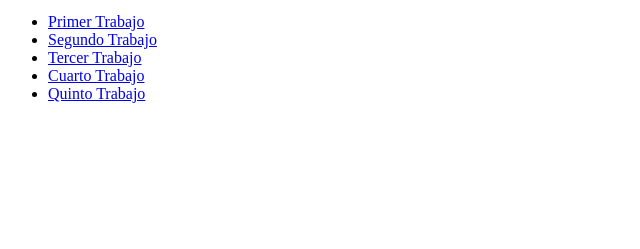
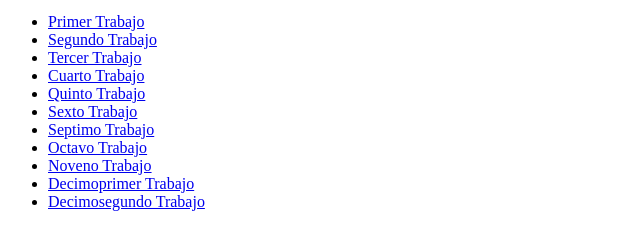
Before and after one commit to celesteleguizamon/plataformas-moviles-entregas, a plain HTML site: page index.html in a window 1280 px wide. Shown: the part 101-350 px from the top of the page, without its empty margins (0-640 px from the left). Drawn offline with Linux system fonts and the light colour scheme.

Commit message:
Update links to trabajos prácticos in index.html

```diff
--- a/index.html
+++ b/index.html
@@ -9,10 +9,16 @@
     <h1>Trabajos Practicos</h1>
      <p>Listado de trabajos prácticos para la materia Plataformas Móviles</p>
      <ul>
-       <li><a href="tp-1/index.html">Primer Trabajo</a></li>
-       <li><a href="tp-2/index.html">Segundo Trabajo</a></li>
-       <li><a href="tp-3/index.html">Tercer Trabajo</a></li>
-       <li><a href="tp-4/index.html">Cuarto Trabajo</a></li>
-       <li><a href="tp-5/index.html">Quinto Trabajo</a></li>
+       <li><a href="tp-1/">Primer Trabajo</a></li>
+       <li><a href="tp-2/">Segundo Trabajo</a></li>
+       <li><a href="tp-3/">Tercer Trabajo</a></li>
+       <li><a href="tp-4/">Cuarto Trabajo</a></li>
+       <li><a href="tp-5/">Quinto Trabajo</a></li>
+       <li><a href="tp-6/">Sexto Trabajo</a></li>
+       <li><a href="tp-7/">Septimo Trabajo</a></li>
+       <li><a href="tp-8/">Octavo Trabajo</a></li>
+       <li><a href="tp-9/">Noveno Trabajo</a></li>
+       <li><a href="tp-11/">Decimoprimer Trabajo</a></li>
+       <li><a href="tp-12/">Decimosegundo Trabajo</a></li>
 </body>
 </html>
```
